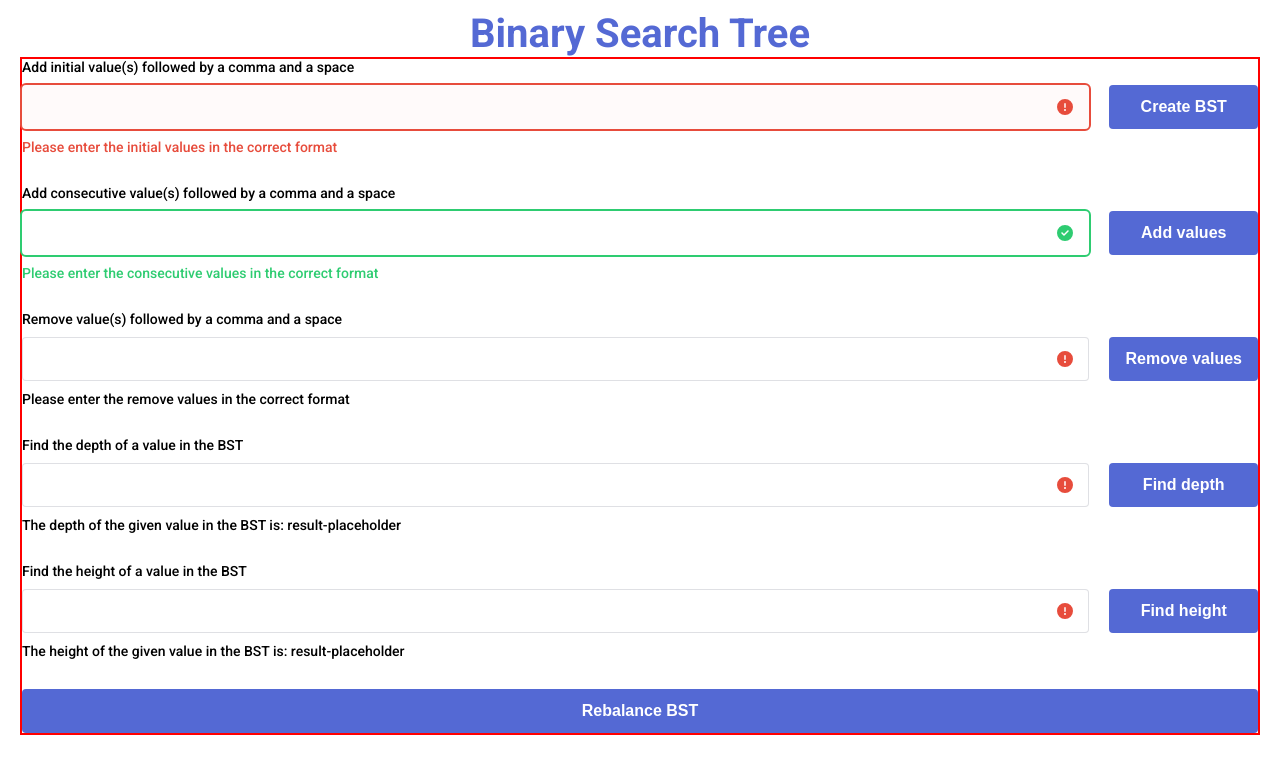
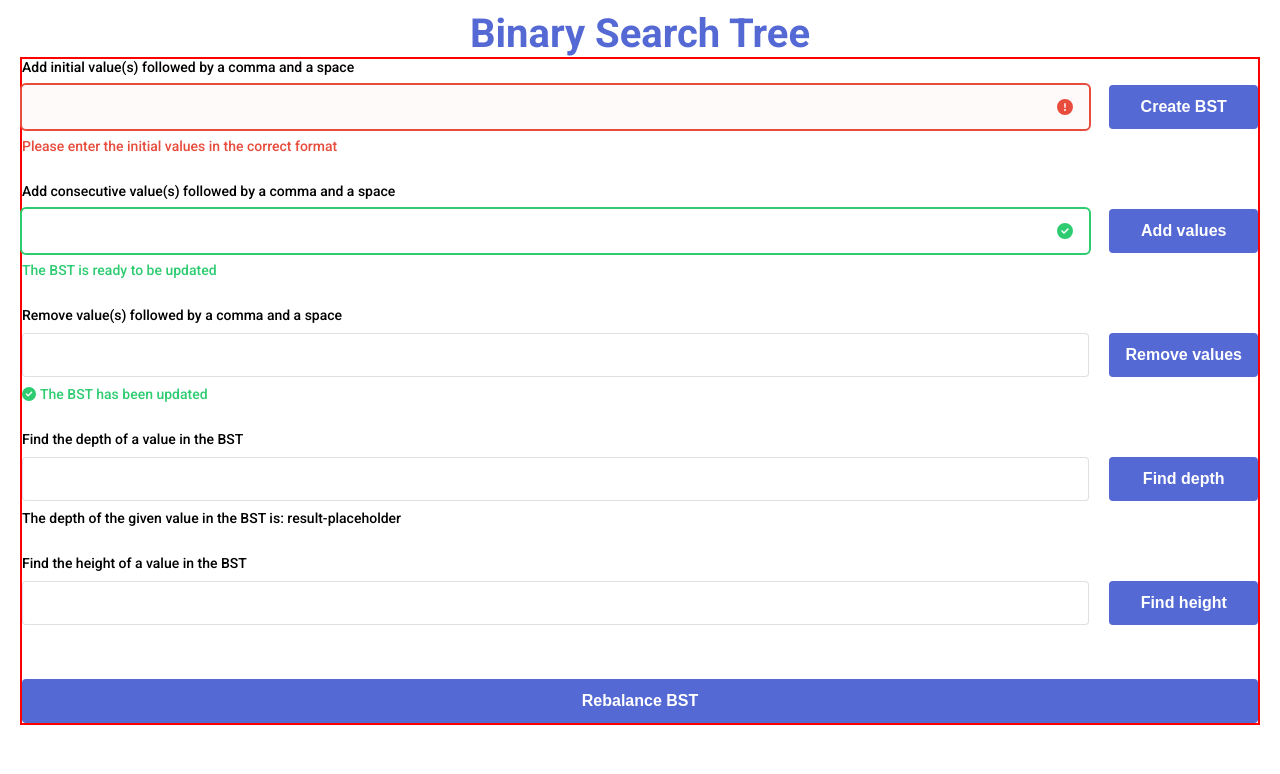
Before and after one commit to AdePrieelle/balanced-binary-search-tree, a React (Create React App) app: page / in a window 1280 px wide. Shown: the top 774 px of the page. Built offline with nearby package versions, Linux system fonts and the light colour scheme.

Commit message:
Add icon to form message and add dynamic line-height to form message depending on the font size of the form message and the font size of the form message icon so that form message takes up height even when the form message is empty

```diff
--- a/src/components/ControlsBST/ControlsBST.js
+++ b/src/components/ControlsBST/ControlsBST.js
@@ -13,7 +13,10 @@ export const ControlsBST = () => {
             <FontAwesomeIcon icon={faCircleExclamation} className={`${styles["ControlsBST__form-input-icon"]} ${styles["ControlsBST__form-input-icon--error"]}`} />
           </div>
           <button className={`${styles["ControlsBST__form-button"]} ${styles["ControlsBST__form-button-1"]}`} type="button">Create BST</button>
-          <div className={`${styles["ControlsBST__form-message"]} ${styles["ControlsBST__form-message-1"]} ${styles["ControlsBST__form-message--error"]}`}>Please enter the initial values in the correct format</div>
+          <div className={`${styles["ControlsBST__form-message"]} ${styles["ControlsBST__form-message-1"]} ${styles["ControlsBST__form-message--error"]}`}>
+            Please enter the initial values in the correct format
+            {/* &nbsp; */}
+            </div>
           <label className={`${styles["ControlsBST__form-label"]} ${styles["ControlsBST__form-label-2"]}`} htmlFor="insert-values">Add consecutive value(s) followed by a comma and a space</label>
           <div className={`${styles["ControlsBST__form-input-icon-wrapper"]} ${styles["ControlsBST__form-input-icon-wrapper-2"]}`}>
             <input className={`${styles["ControlsBST__form-input"]} ${styles["ControlsBST__form-input--success"]}`} id="insert-values" name="insert-values" type="text" />
@@ -21,31 +24,47 @@ export const ControlsBST = () => {
             {/* <FontAwesomeIcon icon={faCircleExclamation} className={`${styles["ControlsBST__form-input-icon"]} ${styles["ControlsBST__form-input-icon--error"]}`} /> */}
           </div>
           <button className={`${styles["ControlsBST__form-button"]} ${styles["ControlsBST__form-button-2"]}`} type="button">Add values</button>
-          <div className={`${styles["ControlsBST__form-message"]} ${styles["ControlsBST__form-message-2"]} ${styles["ControlsBST__form-message--success"]}`}>Please enter the consecutive values in the correct format</div>
+          <div className={`${styles["ControlsBST__form-message"]} ${styles["ControlsBST__form-message-2"]} ${styles["ControlsBST__form-message--success"]}`}>
+            {/* <FontAwesomeIcon icon={faCircleCheck} className={`${styles["ControlsBST__form-message-icon"]} ${styles["ControlsBST__form-message-icon--success"]}`}/> */}
+            The BST is ready to be updated
+            {/* The BST has been updated */}
+            {/* &nbsp; */}
+          </div>
           <label className={`${styles["ControlsBST__form-label"]} ${styles["ControlsBST__form-label-3"]}`} htmlFor="remove-values">Remove value(s) followed by a comma and a space</label>
           <div className={`${styles["ControlsBST__form-input-icon-wrapper"]} ${styles["ControlsBST__form-input-icon-wrapper-3"]}`}>
             <input className={`${styles["ControlsBST__form-input"]}`} id="remove-values" name="remove-values" type="text" />
             {/* <FontAwesomeIcon icon={faCircleCheck} className={`${styles["ControlsBST__form-input-icon"]} ${styles["ControlsBST__form-input-icon--success"]}`}/> */}
-            <FontAwesomeIcon icon={faCircleExclamation} className={`${styles["ControlsBST__form-input-icon"]} ${styles["ControlsBST__form-input-icon--error"]}`} />
+            {/* <FontAwesomeIcon icon={faCircleExclamation} className={`${styles["ControlsBST__form-input-icon"]} ${styles["ControlsBST__form-input-icon--error"]}`} /> */}
           </div>
           <button className={`${styles["ControlsBST__form-button"]} ${styles["ControlsBST__form-button-3"]}`} type="button">Remove values</button>
-          <div className={`${styles["ControlsBST__form-message"]} ${styles["ControlsBST__form-message-3"]}`}>Please enter the remove values in the correct format</div>
+          <div className={`${styles["ControlsBST__form-message"]} ${styles["ControlsBST__form-message-3"]} ${styles["ControlsBST__form-message--success"]}`}>
+            <FontAwesomeIcon icon={faCircleCheck} className={`${styles["ControlsBST__form-message-icon"]} ${styles["ControlsBST__form-message-icon--success"]}`}/>
+            {/* <FontAwesomeIcon icon={faFolderTree} /> */}
+            The BST has been updated
+            {/* &nbsp; */}
+          </div>
           <label className={`${styles["ControlsBST__form-label"]} ${styles["ControlsBST__form-label-4"]}`} htmlFor="depth-value">Find the depth of a value in the BST</label>
           <div className={`${styles["ControlsBST__form-input-icon-wrapper"]} ${styles["ControlsBST__form-input-icon-wrapper-4"]}`}>
             <input className={`${styles["ControlsBST__form-input"]}`} id="depth-value" name="depth-value" type="text" />
             {/* <FontAwesomeIcon icon={faCircleCheck} className={`${styles["ControlsBST__form-input-icon"]} ${styles["ControlsBST__form-input-icon--success"]}`}/> */}
-            <FontAwesomeIcon icon={faCircleExclamation} className={`${styles["ControlsBST__form-input-icon"]} ${styles["ControlsBST__form-input-icon--error"]}`} />
+            {/* <FontAwesomeIcon icon={faCircleExclamation} className={`${styles["ControlsBST__form-input-icon"]} ${styles["ControlsBST__form-input-icon--error"]}`} /> */}
           </div>
           <button className={`${styles["ControlsBST__form-button"]} ${styles["ControlsBST__form-button-4"]}`} type="button">Find depth</button>
-          <div className={`${styles["ControlsBST__form-message"]} ${styles["ControlsBST__form-message-4"]}`}>The depth of the given value in the BST is: {"result-placeholder"}</div>
+          <div className={`${styles["ControlsBST__form-message"]} ${styles["ControlsBST__form-message-4"]}`}>
+            The depth of the given value in the BST is: {"result-placeholder"}
+            {/* &nbsp; */}
+          </div>
           <label className={`${styles["ControlsBST__form-label"]} ${styles["ControlsBST__form-label-5"]}`} htmlFor="height-value">Find the height of a value in the BST</label>
           <div className={`${styles["ControlsBST__form-input-icon-wrapper"]} ${styles["ControlsBST__form-input-icon-wrapper-5"]}`}>
             <input className={`${styles["ControlsBST__form-input"]}`} id="height-value" name="depth-value" type="text" />
             {/* <FontAwesomeIcon icon={faCircleCheck} className={`${styles["ControlsBST__form-input-icon"]} ${styles["ControlsBST__form-input-icon--success"]}`}/> */}
-            <FontAwesomeIcon icon={faCircleExclamation} className={`${styles["ControlsBST__form-input-icon"]} ${styles["ControlsBST__form-input-icon--error"]}`} />
+            {/* <FontAwesomeIcon icon={faCircleExclamation} className={`${styles["ControlsBST__form-input-icon"]} ${styles["ControlsBST__form-input-icon--error"]}`} /> */}
           </div>
           <button className={`${styles["ControlsBST__form-button"]} ${styles["ControlsBST__form-button-5"]}`} type="button">Find height</button>
-          <div className={`${styles["ControlsBST__form-message"]} ${styles["ControlsBST__form-message-5"]}`}>The height of the given value in the BST is: {"result-placeholder"}</div>
+          <div className={`${styles["ControlsBST__form-message"]} ${styles["ControlsBST__form-message-5"]}`}>
+            {/* The height of the given value in the BST is: {"result-placeholder"} */}
+            &nbsp;
+          </div>
           <button className={`${styles["ControlsBST__form-button"]} ${styles["ControlsBST__form-button--large"]}`} type="button">Rebalance BST</button>
       </form>
     </div>
--- a/src/components/ControlsBST/ControlsBST.module.scss
+++ b/src/components/ControlsBST/ControlsBST.module.scss
@@ -176,6 +176,8 @@
       }
     }
     .ControlsBST__form-message {
+      display: flex;
+      align-items: center;
       @media screen and (min-width: $media-query-small-screen) {
         grid-column: span 2;
         margin-bottom: $ControlsBST__form-message-margin-bottom;
@@ -185,6 +187,17 @@
       font-size: $ControlsBST__form-message-font-size;
       font-weight: $ControlsBST__form-message-font-weight;
       // visibility: hidden;
+      line-height: $ControlsBST__form-message-line-height;
+      .ControlsBST__form-message-icon {
+        font-size: $ControlsBST__form-message-icon-font-size;
+        margin-right: $ControlsBST__form-message-icon-margin-right;
+      }
+      .ControlsBST__form-message-icon--success {
+        color: $ControlsBST__form-message-icon--success-color;
+      }
+      .ControlsBST__form-message-icon--error {
+        color: $ControlsBST__form-message-icon--error-color;
+      }
     }
     .ControlsBST__form-message-1 {
       grid-area: message-1;
--- a/src/styles/partials/_variables.scss
+++ b/src/styles/partials/_variables.scss
@@ -78,3 +78,8 @@ $ControlsBST__form-message-font-size: $ControlsBST__form-label-font-size;
 $ControlsBST__form-message-font-weight: $ControlsBST__form-label-font-weight;
 $ControlsBST__form-message--success-color: $ControlsBST__form-input--success-outline-color;
 $ControlsBST__form-message--error-color: $ControlsBST__form-input--error-outline-color;
+$ControlsBST__form-message-icon-font-size: $ControlsBST__form-message-font-size;
+$ControlsBST__form-message-icon-margin-right: .4rem;
+$ControlsBST__form-message-icon--success-color: $ControlsBST__form-message--success-color;
+$ControlsBST__form-message-icon--error-color: $ControlsBST__form-message--error-color;
+$ControlsBST__form-message-line-height: calc(max($ControlsBST__form-message-font-size, $ControlsBST__form-message-icon-font-size));
```
